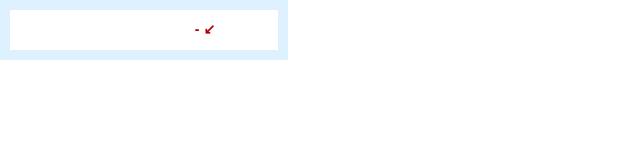
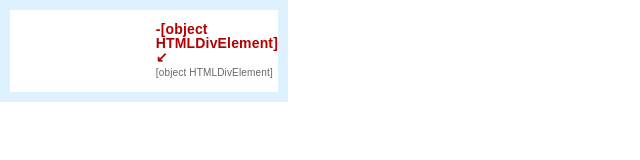
Before and after one commit to rayCodeYellow/webView2, a plain HTML site: page index.html in a window 1280 px wide. Shown: the whole page, without its empty margins (0-640 px from the left). Drawn offline with Linux system fonts and the light colour scheme.

Commit message:
Update index.html

```diff
--- a/index.html
+++ b/index.html
@@ -44,7 +44,7 @@
       text-align: right;
 
     }
-    .value1,.value2,.value3 {
+    .value2,.value3,.value5 {
       font-family: "Rubik", sans-serif;
       font-size: 10px;
       font-weight: 500;
@@ -54,7 +54,7 @@
       color: #666666;
     }
 
-    .label1 {
+    .value1 {
       font-family: "Rubik", sans-serif;
       font-size: 12px;
       font-weight: 700;
@@ -63,7 +63,7 @@
       text-align: left;
       color: #002953;
     }
-  .label2 {
+  .value4 {
       font-family: "Rubik", sans-serif;
       font-size: 14px;
       font-weight:600;
@@ -110,13 +110,13 @@
   <div class="card id="dynamicCard"">
     <div class="content-container">
       <div class="sub-container">
-        <div class="label1"  id="label1"> </div>
-        <div class="value1"  id="value1"></div>
+        <div class="value1"  id="value1"> </div>
         <div class="value2"  id="value2"></div>
+        <div class="value3"  id="value3"></div>
       </div>
       <div class="sub-container2">
-        <div class="label2" id="label2"> </div>
-        <div class="value3"id="value3"></div>
+        <div class="value4" id="value4"> </div>
+        <div class="value5"id="value5"></div>
   <button class="success-button" id="success">Success</button>
 <button class="fail-button" id="fail">Failed</button>
 
@@ -128,20 +128,21 @@
     const query = new URLSearchParams(window.location.search);
 
 function updateCardContent() {
-    var label1 = query.get('label1') || '';
+
     var value1 = query.get('value1') || '';
-    var label2 = query.get('label2') || '';
     var value2 = query.get('value2') || '';
+    var value3= query.get('value3') || '';
+   var value3= query.get('value4') || '';
+   var value3= query.get('value5') || '';
     var status = query.get('status') || '';
-    var value3 = query.get('value3') || '';
         var flag = query.get('flag') === 'true';
 
-    document.getElementById('label1').innerHTML = label1;
+
     document.getElementById('value1').innerHTML = value1;
-    document.getElementById('label2').innerHTML = label2;
     document.getElementById('value2').innerHTML = value2;
     document.getElementById('value3').innerHTML = value3;
-
+  document.getElementById('value4').innerHTML = value4;
+  document.getElementById('value5').innerHTML = value5;
     // Hide both buttons by default
     document.getElementById('success').style.display = 'none';
     document.getElementById('fail').style.display = 'none';
@@ -152,9 +153,9 @@ function updateCardContent() {
     } else if (status.toLowerCase() === 'fail') {
         document.getElementById('fail').style.display = 'inline-block';
     }
-  var label2Element = document.getElementById('label2');
+  var label2Element = document.getElementById('value4');
         label2Element.style.color = flag ? '#00B500' : '#B40000'; // Green or Red color
-        label2Element.innerHTML = `${flag ? '+' : '-'}${label2}
+        label2Element.innerHTML = `${flag ? '+' : '-'}${value4}
             ${flag ? '↗' : '↙'}`;
     }
 
```
